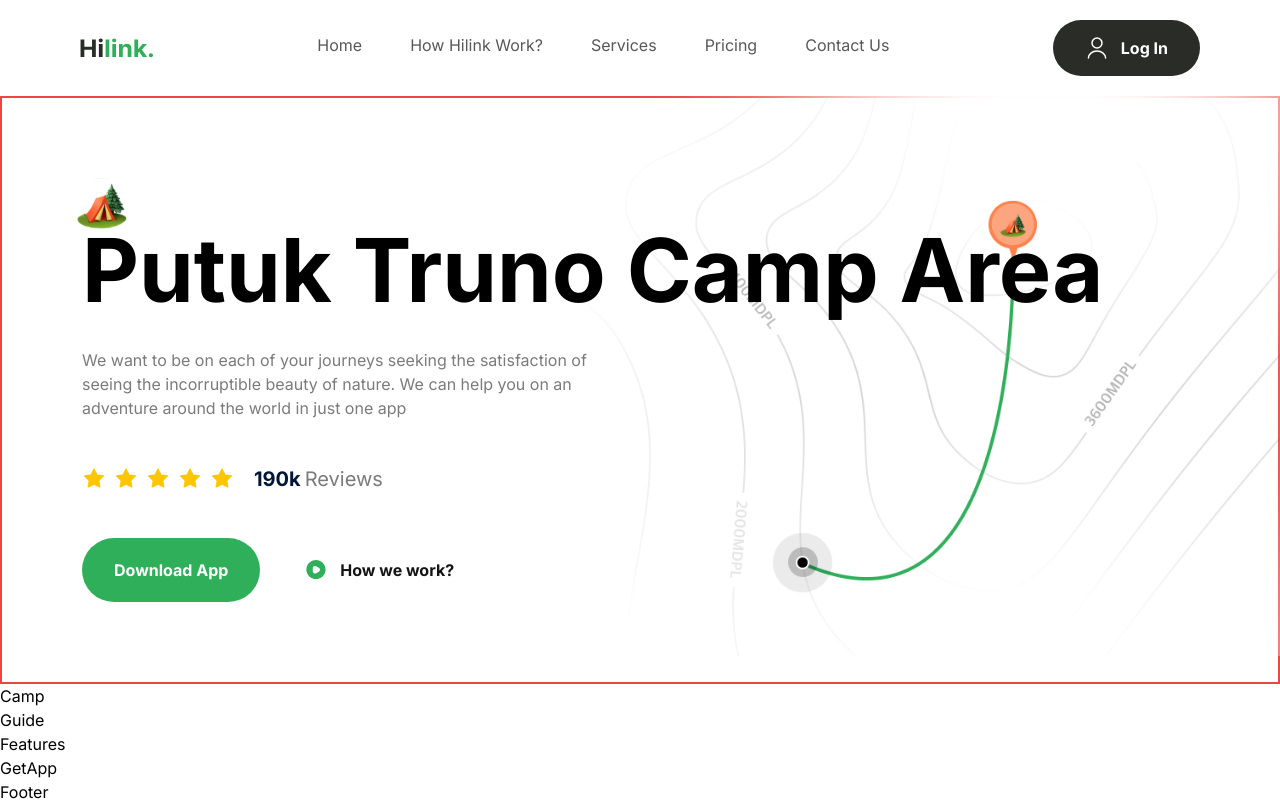
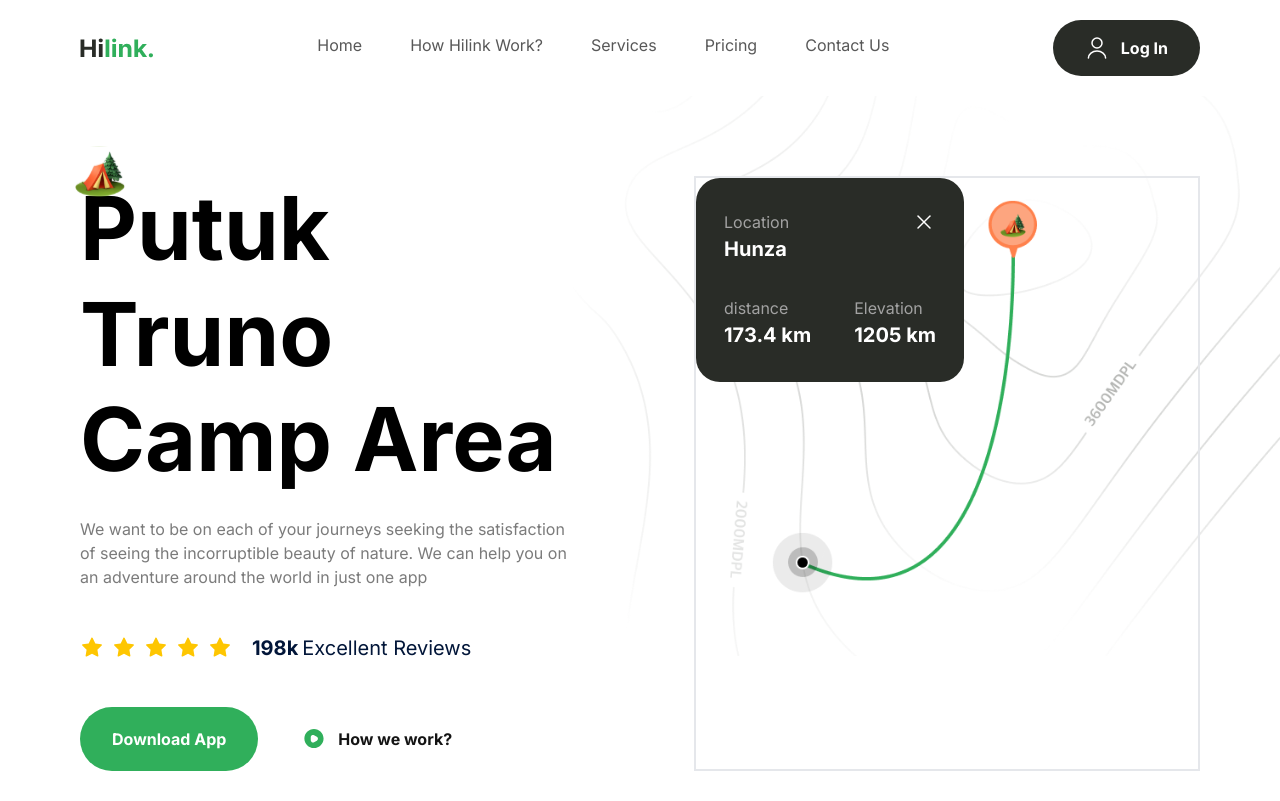
Before and after one commit to humayunisrar/Travel-app, a Next.js app: page / in a window 1280 px wide. Shown: the top 801 px of the page. Built offline with nearby package versions, Linux system fonts and the light colour scheme.

Commit message:
Hero.tsx

```diff
--- a/components/Button.tsx
+++ b/components/Button.tsx
@@ -5,7 +5,7 @@
     type: 'button' | 'submit' | 'reset';
     title: string;
     icon?: string;
-    variant: 'btn_dark_green';
+    variant: string;
 }
 const Button = ({type, title, icon, variant}:ButtonProps) => {
   return (
--- a/components/Hero.tsx
+++ b/components/Hero.tsx
@@ -3,11 +3,7 @@
 
 const Hero = () => {
   return (
-    <section
-      className="max-container padding-container
-      flex flex-col py-10 pb-32 gap-20 md:gap-28
-      lg:py-20 xl:flex-row border-2 border-red-500"
-    >
+    <section className="max-container padding-container flex flex-col gap-20 py-10 pb-32 md:gap-28 lg:py-20 xl:flex-row">
       <div className="hero-map" />
 
       <div className="relative z-20 flex flex-1 flex-col xl:w-1/2">
@@ -16,39 +12,73 @@
           alt="camp"
           width={50}
           height={50}
-          className="absolute left-[-5px] top[-30px] w-10 lg:w-[50px] "
+          className="absolute left-[-5px] top-[-30px] w-10 lg:w-[50px]"
         />
-        <h1 className="bold-52 lg:bold-88 mt-10">Putuk Truno Camp Area</h1>
+        <h1 className="bold-52 lg:bold-88">Putuk Truno Camp Area</h1>
         <p className="regular-16 mt-6 text-gray-30 xl:max-w-[520px]">
           We want to be on each of your journeys seeking the satisfaction of
           seeing the incorruptible beauty of nature. We can help you on an
           adventure around the world in just one app
         </p>
-        <div className="my-11 flex flex-wrap gap-5 ">
-          <div className="flex items-center gap-2 ">
+
+        <div className="my-11 flex flex-wrap gap-5">
+          <div className="flex items-center gap-2">
             {Array(5)
               .fill(1)
               .map((_, index) => (
                 <Image
+                  src="/star.svg"
                   key={index}
-                  src="/star.svg"
                   alt="star"
                   width={24}
                   height={24}
                 />
               ))}
           </div>
-          <p className="bold-16 xl:bold-20 text-blue-70">
-            190k
-            <span className="text-gray-30 regular-16 lg:regular-20 ml-1">
-              Reviews
+
+          <p className="bold-16 lg:bold-20 text-blue-70">
+            198k
+            <span className="regular-16 lg:regular-20 ml-1">
+              Excellent Reviews
             </span>
           </p>
         </div>
 
-        <div className="flex w-full gap-3 sm:flex-row">
+        <div className="flex flex-col w-full gap-3 sm:flex-row">
           <Button type="button" title="Download App" variant="btn_green" />
-          <Button type="button" title="How we work?" icon="/play.svg" variant="btn_white_text" />
+          <Button
+            type="button"
+            title="How we work?"
+            icon="/play.svg"
+            variant="btn_white_text"
+          />
+        </div>
+      </div>
+      <div className="relative flex flex-1 items-start border-2">
+        <div className="relative z-20 w-[268px] flex flex-col gap-8 rounded-3xl bg-green-90 px-7 py-8">
+
+
+          <div className="flex flex-col ">
+            <div className="flexBetween">
+              <p className="regular-16 text-gray-20">Location</p>
+              <Image src="/close.svg" alt="close" width={24} height={24} />
+            </div>
+            <p className="bold-20 text-white">Hunza</p>
+              </div>
+
+
+            <div className="flexBetween">
+              <div className="flex flex-col">
+                <p className="regular-16 block text-gray-20">distance</p>
+                <p className="bold-20 text-white">173.4 km</p>
+              </div>
+
+              <div className="flex flex-col">
+                <p className="regular-16 block text-gray-20">Elevation</p>
+                <p className="bold-20 text-white">1205 km</p>
+              </div>
+
+          </div>
         </div>
       </div>
     </section>
```
